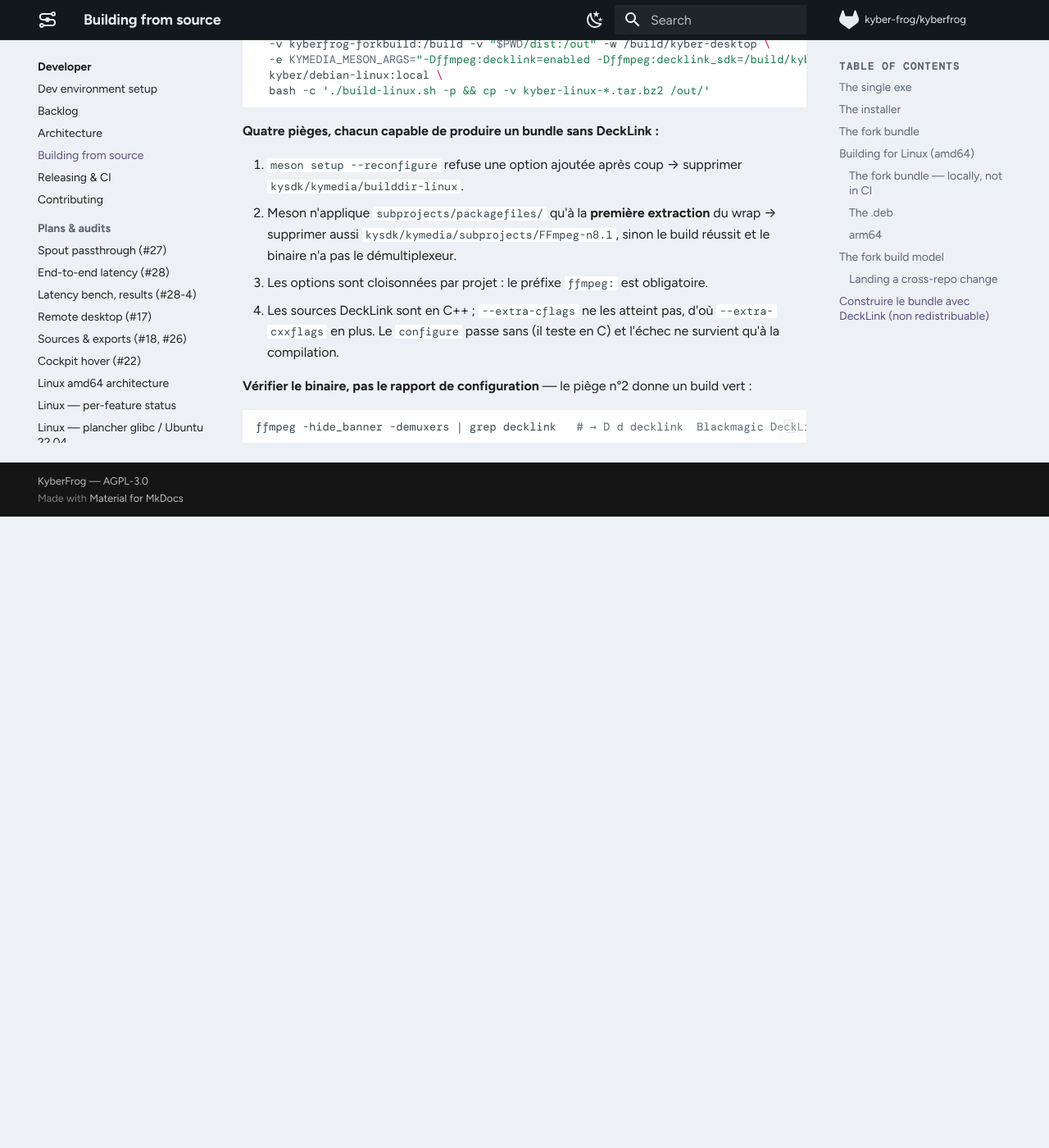
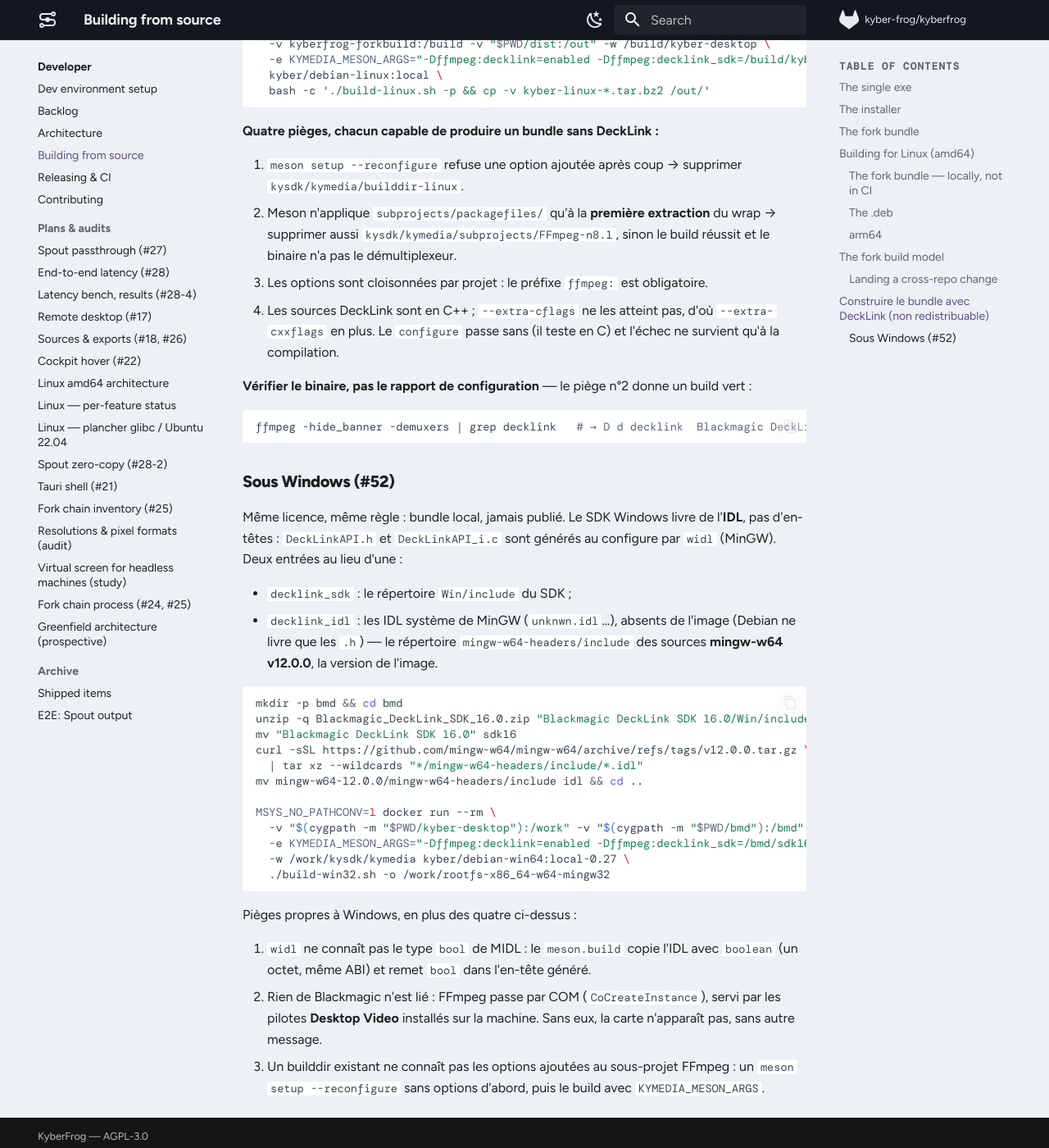
Before and after one commit to CollectiFrog/KyberFrog, an MkDocs documentation site: the page built from docs/dev/building.md, in a window 1280 px wide and 1400 px high, scrolled down 6350 px. Shown: the whole window at 82% size. Built offline with MkDocs 1.6.1 and Material for MkDocs 9.7.7, drawn with Linux system fonts in a browser that asks for light colours; comment, search, counter and statistics services are not loaded; before the commit the page ends 6980 px from its top, so only the background shows below that.

Commit message:
feat(decklink): DeckLink capture on Windows, in local nonfree bundles (#52)
Pin kyber-desktop 3540b8c (kymedia 25cc5e1): the MinGW build enables
FFmpeg's decklink demuxer when asked (-Dffmpeg:decklink=enabled), with
DeckLinkAPI.h / DeckLinkAPI_i.c generated from the SDK's IDL by widl.
Default builds, CI included, are unchanged and redistributable.

KyberFrog needed no change: DeckLink listing and Source::Decklink already
go through the bundled ffmpeg and the lavd camera pin, on both OSes.

Verified: ffmpeg -demuxers lists decklink; -sources decklink enumerates
through COM with Desktop Video 16.1 (no card on the dev PC). #52 moves to
"To run". Build steps and pitfalls in docs/dev/building.md.

Co-Authored-By: Claude Opus 5.5 <noreply@anthropic.com>

````diff
--- a/docs/dev/building.md
+++ b/docs/dev/building.md
@@ -309,3 +309,41 @@ build vert :
 ```sh
 ffmpeg -hide_banner -demuxers | grep decklink   # → D d decklink  Blackmagic DeckLink input
 ```
+
+### Sous Windows (#52)
+
+Même licence, même règle : bundle local, jamais publié. Le SDK Windows livre de
+l'**IDL**, pas d'en-têtes : `DeckLinkAPI.h` et `DeckLinkAPI_i.c` sont générés au
+configure par `widl` (MinGW). Deux entrées au lieu d'une :
+
+- `decklink_sdk` : le répertoire `Win/include` du SDK ;
+- `decklink_idl` : les IDL système de MinGW (`unknwn.idl`…), absents de
+  l'image (Debian ne livre que les `.h`) — le répertoire
+  `mingw-w64-headers/include` des sources **mingw-w64 v12.0.0**, la version de
+  l'image.
+
+```sh
+mkdir -p bmd && cd bmd
+unzip -q Blackmagic_DeckLink_SDK_16.0.zip "Blackmagic DeckLink SDK 16.0/Win/include/*"
+mv "Blackmagic DeckLink SDK 16.0" sdk16
+curl -sSL https://github.com/mingw-w64/mingw-w64/archive/refs/tags/v12.0.0.tar.gz \
+  | tar xz --wildcards "*/mingw-w64-headers/include/*.idl"
+mv mingw-w64-12.0.0/mingw-w64-headers/include idl && cd ..
+
+MSYS_NO_PATHCONV=1 docker run --rm \
+  -v "$(cygpath -m "$PWD/kyber-desktop"):/work" -v "$(cygpath -m "$PWD/bmd"):/bmd" \
+  -e KYMEDIA_MESON_ARGS="-Dffmpeg:decklink=enabled -Dffmpeg:decklink_sdk=/bmd/sdk16/Win/include -Dffmpeg:decklink_idl=/bmd/idl" \
+  -w /work/kysdk/kymedia kyber/debian-win64:local-0.27 \
+  ./build-win32.sh -o /work/rootfs-x86_64-w64-mingw32
+```
+
+Pièges propres à Windows, en plus des quatre ci-dessus :
+
+1. `widl` ne connaît pas le type `bool` de MIDL : le `meson.build` copie l'IDL
+   avec `boolean` (un octet, même ABI) et remet `bool` dans l'en-tête généré.
+2. Rien de Blackmagic n'est lié : FFmpeg passe par COM (`CoCreateInstance`),
+   servi par les pilotes **Desktop Video** installés sur la machine. Sans eux,
+   la carte n'apparaît pas, sans autre message.
+3. Un builddir existant ne connaît pas les options ajoutées au sous-projet
+   FFmpeg : un `meson setup --reconfigure` sans options d'abord, puis le build
+   avec `KYMEDIA_MESON_ARGS`.
````
Also changed, not shown: CHANGELOG.md (+2 -1 lines), docs/dev/backlog.md (+12 -32 lines).
